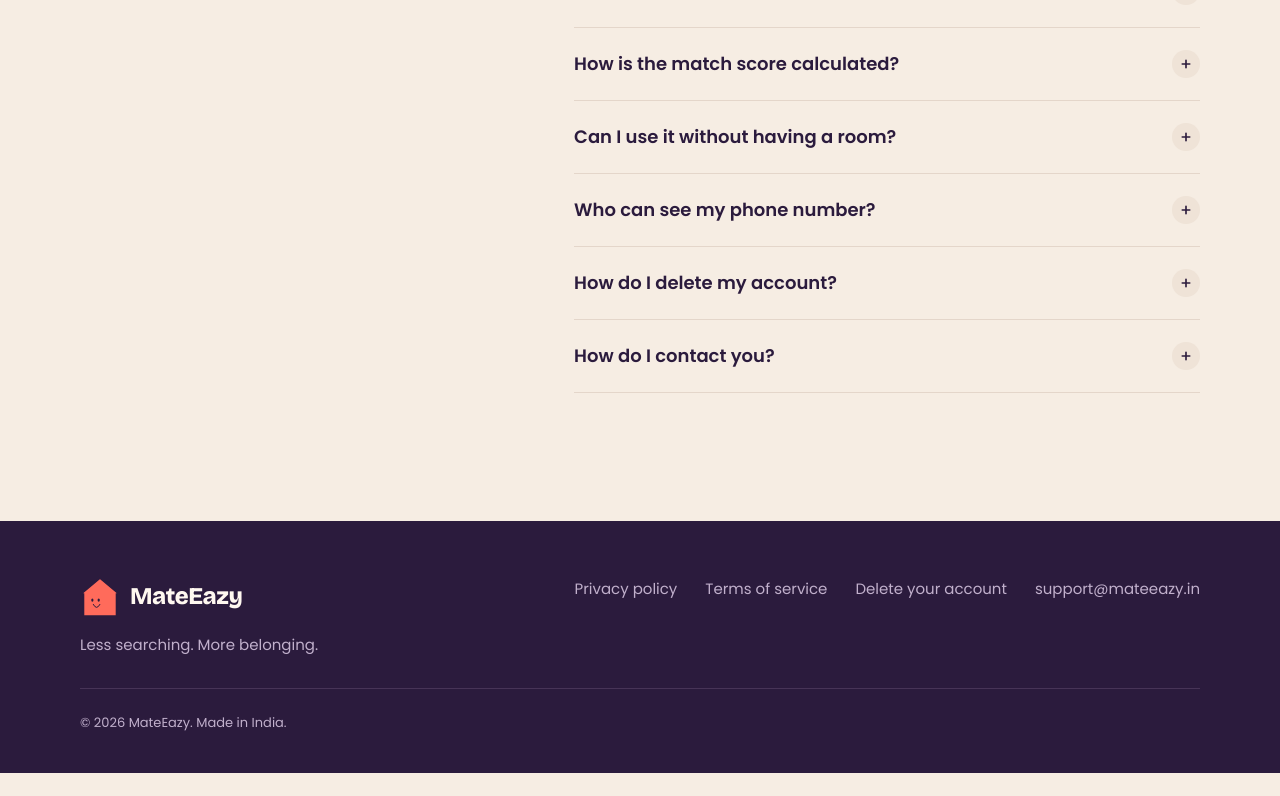
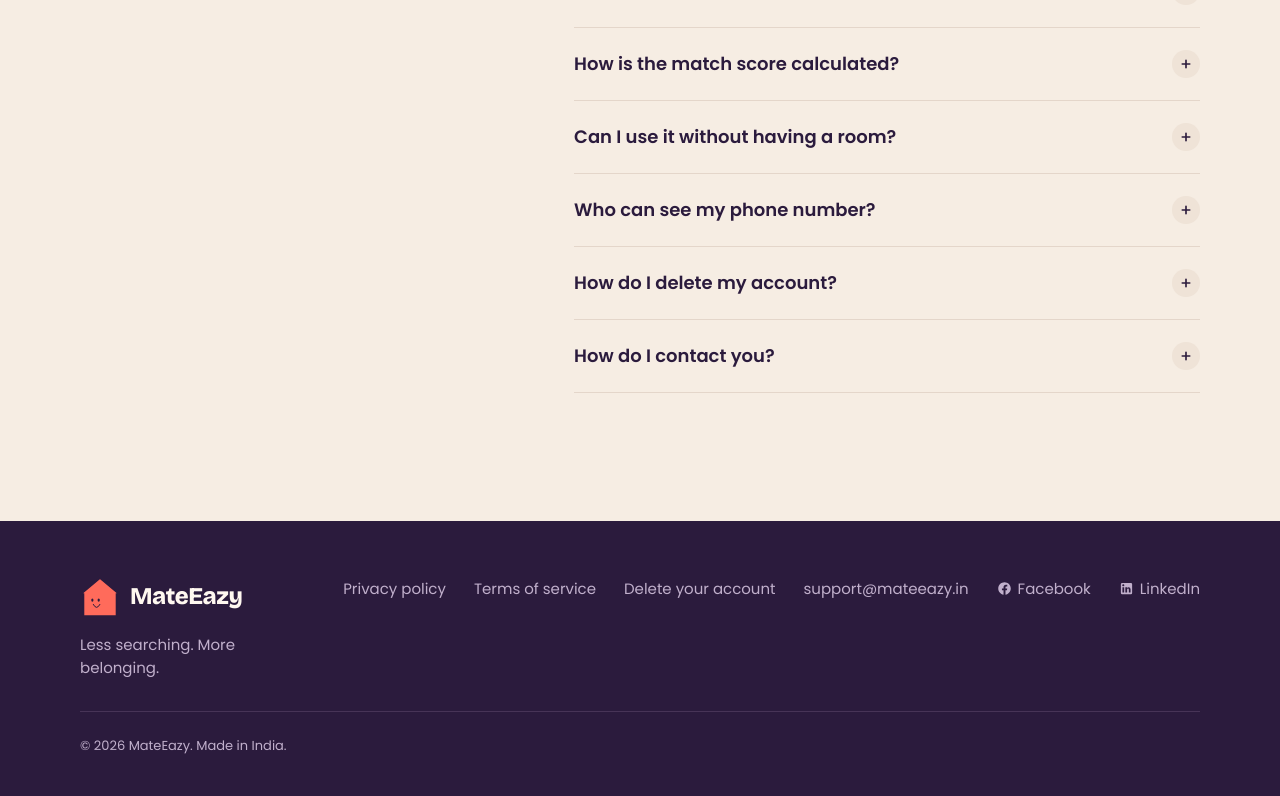
Before and after one commit to pkoley06/mateeazy_website, a React (Vite) app: page / in a window 1280 px wide. Shown: the part 6032-6828 px from the top of the page. Before the commit the page ends 6805 px from the top, so only its background shows below. Built offline with nearby package versions, Linux system fonts and the light colour scheme; no server answers.

Commit message:
feat(footer): add Facebook and LinkedIn links

```diff
--- a/src/pages/LandingPage.tsx
+++ b/src/pages/LandingPage.tsx
@@ -643,6 +643,30 @@ export function LandingPage() {
             <a href="https://pkoley06.github.io/mateeazy-legal/terms-of-service.html">Terms of service</a>
             <a href="https://pkoley06.github.io/mateeazy-legal/delete-account.html">Delete your account</a>
             <a href="mailto:support@mateeazy.in">support@mateeazy.in</a>
+            <a
+              href="https://www.facebook.com/profile.php?id=61596892703443"
+              target="_blank"
+              rel="noopener noreferrer"
+              onClick={() => trackEvent('social_click', { platform: 'facebook' })}
+              style={{ display: 'inline-flex', alignItems: 'center', gap: 6 }}
+            >
+              <svg width="15" height="15" viewBox="0 0 24 24" fill="currentColor" aria-hidden="true">
+                <path d="M22 12.06C22 6.5 17.52 2 12 2S2 6.5 2 12.06c0 5.02 3.66 9.18 8.44 9.94v-7.03H7.9v-2.91h2.54V9.84c0-2.52 1.49-3.91 3.78-3.91 1.1 0 2.24.2 2.24.2v2.47H15.2c-1.24 0-1.63.78-1.63 1.57v1.89h2.77l-.44 2.91h-2.33V22c4.78-.76 8.44-4.92 8.44-9.94Z" />
+              </svg>
+              <span>Facebook</span>
+            </a>
+            <a
+              href="https://www.linkedin.com/company/mateeazy"
+              target="_blank"
+              rel="noopener noreferrer"
+              onClick={() => trackEvent('social_click', { platform: 'linkedin' })}
+              style={{ display: 'inline-flex', alignItems: 'center', gap: 6 }}
+            >
+              <svg width="15" height="15" viewBox="0 0 24 24" fill="currentColor" aria-hidden="true">
+                <path d="M19 3a2 2 0 0 1 2 2v14a2 2 0 0 1-2 2H5a2 2 0 0 1-2-2V5a2 2 0 0 1 2-2h14m-.5 15.5v-5.3a3.26 3.26 0 0 0-3.26-3.26c-.85 0-1.84.52-2.28 1.3v-1.11h-2.79v8.37h2.79v-4.93c0-.77.62-1.4 1.39-1.4a1.4 1.4 0 0 1 1.4 1.4v4.93h2.75M6.88 8.56a1.68 1.68 0 0 0 1.68-1.68c0-.93-.75-1.69-1.68-1.69a1.69 1.69 0 0 0-1.69 1.69c0 .93.76 1.68 1.69 1.68m1.39 9.94v-8.37H5.5v8.37h2.77Z" />
+              </svg>
+              <span>LinkedIn</span>
+            </a>
           </nav>
           <p className="copy">© {new Date().getFullYear()} MateEazy. Made in India.</p>
         </div>
```
